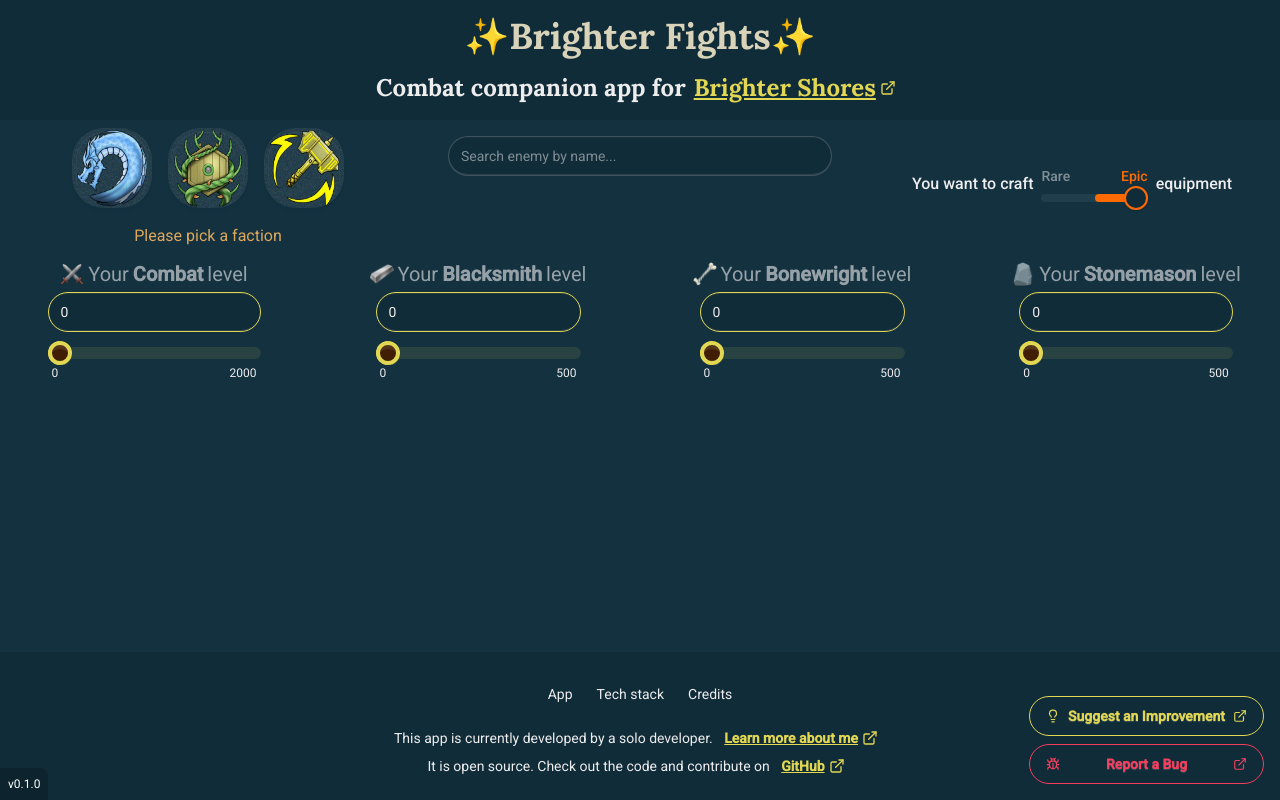
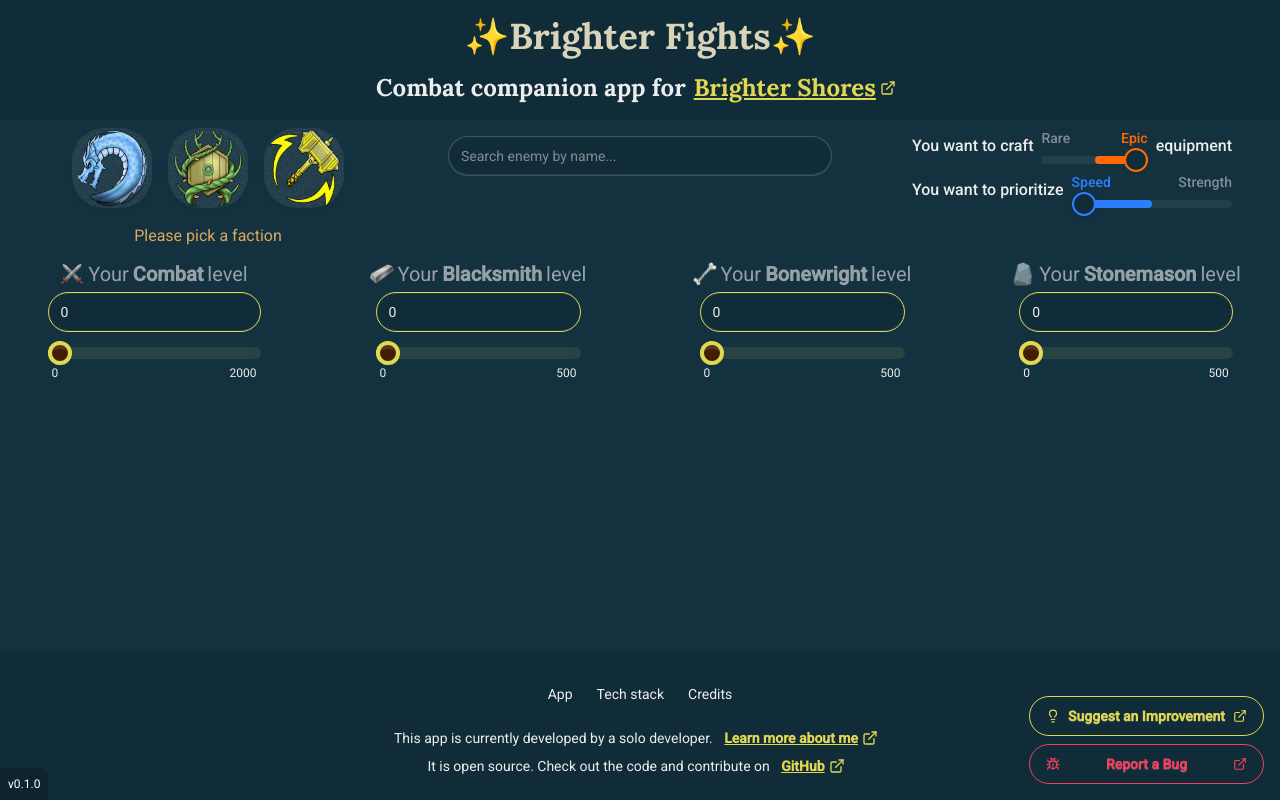
Before and after one commit to NadCAtarun/brighter-fights, a Next.js app: page / in a window 1280 px wide. Built offline with nearby package versions, Linux system fonts and the light colour scheme.

Commit message:
Add PrioritySelector component with state management
Introduce the `PrioritySelector` component for toggling between "speed" and "strength" priorities. Integrated it into the home page with state persistence via `localStorage` and adjusted layout styling for consistency.

```diff
--- a/src/app/page.tsx
+++ b/src/app/page.tsx
@@ -7,11 +7,13 @@
 import RaritySelector from "@/components/selectors/rarity-selector";
 import LevelSelector from "@/components/selectors/level-selector";
 import {Faction, factionByName} from "@/model/faction";
+import PrioritySelector from "@/components/selectors/priority-selector";
 
 export default function Home() {
     const [faction, setFaction] = useState<Faction | null>(null);
     const [enemy, setEnemy] = useState<Enemy | null>(null);
     const [rarity, setRarity] = useState<'Rare' | 'Epic'>('Epic');
+    const [priority, setPriority] = useState<'speed' | 'strength'>('speed');
     const [combatLevel, setCombatLevel] = useState(0);
     const [blacksmithLevel, setBlacksmithLevel] = useState(0);
     const [bonewrightLevel, setBonewrightLevel] = useState(0);
@@ -26,6 +28,9 @@
 
         const rarity = localStorage.getItem('rarity') || 'Epic';
         setRarity(rarity === 'Rare' ? 'Rare' : 'Epic');
+
+        const priority = localStorage.getItem('priority') || 'speed';
+        setPriority(priority === 'speed' ? 'speed' : 'strength');
 
         const combatLevel = localStorage.getItem('combatLevel') || '0';
         setCombatLevel(parseInt(combatLevel));
@@ -58,6 +63,12 @@
             setRarity(rarity);
         }, []);
 
+    const handlePriorityChange = useCallback(
+        (priority: 'speed' | 'strength') => {
+            localStorage.setItem('priority', priority);
+            setPriority(priority);
+        }, []);
+
     const handleCombatLevelChange = useCallback(
         (combatLevel: number) => {
             localStorage.setItem('combatLevel', combatLevel.toString());
@@ -87,7 +98,10 @@
             <div className="grid grid-cols-1 lg:grid-cols-3 gap-4">
                 <FactionSelector value={faction?.name || ''} onSelect={handleFactionChange}/>
                 <EnemySelector value={enemy} onSelect={handleEnemyChange} faction={faction}/>
-                <RaritySelector value={rarity} onSelect={handleRarityChange}/>
+                <div>
+                    <RaritySelector value={rarity} onSelect={handleRarityChange}/>
+                    <PrioritySelector value={priority} onSelect={handlePriorityChange}/>
+                </div>
             </div>
 
             <div className="grid grid-cols-1 md:grid-cols-2 lg:grid-cols-4 gap-4">
--- /dev/null
+++ b/src/components/selectors/priority-selector.tsx
@@ -0,0 +1,40 @@
+import {useCallback} from "react";
+
+const PrioritySelector = ({value, onSelect}: {
+    value: 'speed' | 'strength',
+    onSelect: (strategy: 'speed' | 'strength') => void
+}) => {
+    const handleToggle = useCallback(() => {
+        onSelect(value === 'speed' ? 'strength' : 'speed');
+    }, [value, onSelect]);
+
+    return (
+        <div className="w-full max-w-xs mx-auto flex items-center gap-2 mt-2">
+            <span className="text-base font-medium text-base-content">You want to prioritize</span>
+
+            <div className="flex-1 cursor-pointer" onClick={handleToggle}>
+                <div className="flex justify-between text-sm font-medium text-base-content mb-2">
+                    <span className={value === 'speed' ? 'text-blue-500' : 'text-base-content/50'}>Speed</span>
+                    <span className={value === 'strength' ? 'text-red-500' : 'text-base-content/50'}>Strength</span>
+                </div>
+                <div className="relative bg-base-300 rounded-full h-2">
+                    <div
+                        className={`absolute h-2 rounded-full transition-all duration-300 pointer-events-none ${
+                            value === 'speed' ? 'bg-blue-500 w-1/2 left-0' : 'bg-red-500 w-1/2 left-1/2'
+                        }`}
+                    />
+                    <div
+                        className={`absolute top-1/2 transform -translate-y-1/2 w-6 h-6 rounded-full bg-base-100 shadow border-2 transition-all duration-300 pointer-events-none ${
+                            value === 'speed'
+                                ? 'border-blue-500 left-0'
+                                : 'border-red-500 left-full -translate-x-full'
+                        }`}
+                    />
+                </div>
+            </div>
+        </div>
+    );
+
+};
+
+export default PrioritySelector;
--- a/src/components/selectors/rarity-selector.tsx
+++ b/src/components/selectors/rarity-selector.tsx
@@ -9,7 +9,7 @@
     }, [value, onSelect]);
 
     return (
-        <div className="w-full max-w-xs mx-auto flex items-center gap-2">
+        <div className="w-full max-w-xs mx-auto flex items-center gap-2 mt-2">
             <span className="text-base font-medium text-base-content">You want to craft</span>
 
             <div className="flex-1 cursor-pointer" onClick={handleToogle}>
```
